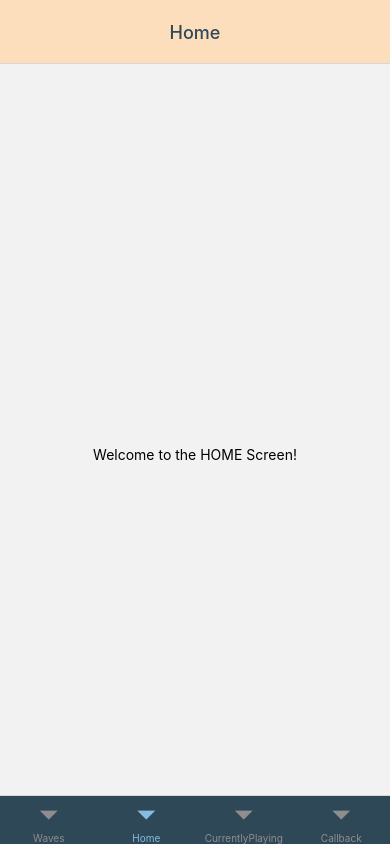
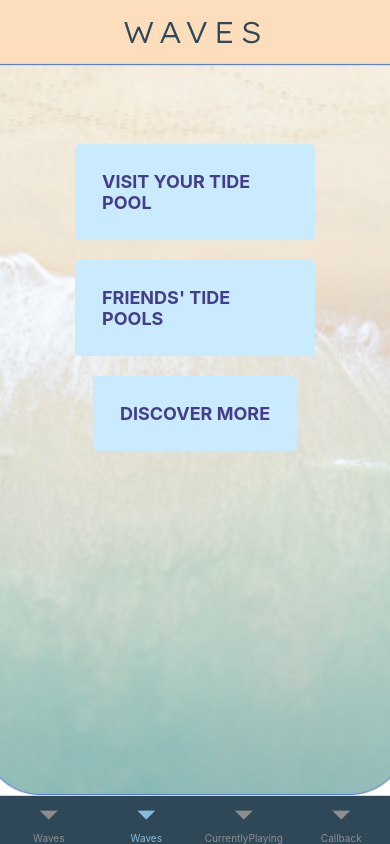
Before and after one commit to meera-develops/waves, a React Native app: screen /Home in a window 390 px wide. Built offline with nearby package versions, Linux system fonts and the light colour scheme.

Commit message:
updated home page

```diff
--- a/App.js
+++ b/App.js
@@ -78,8 +78,16 @@ export default function App() {
         />
         <Tab.Screen name="Home" component={HomeScreen}
         options={{
+          title: "Waves",
           headerStyle: {
             backgroundColor: "#fcddbc",
+          },
+          headerTitleStyle: {
+            color: "#2f4858",
+            fontFamily: 'lexend-era',
+            textTransform: 'uppercase',
+            letterSpacing: 5,
+            fontSize: 30,
           },
           headerTintColor: "#2f4858",
           headerTintStyle: { fontWeight: 'bold'},
--- a/screens/HomeScreen.js
+++ b/screens/HomeScreen.js
@@ -1,20 +1,78 @@
 import * as React from 'react';
-import { View, Text, StyleSheet } from 'react-native';
+import { View, Text, StyleSheet, Button, Alert, TouchableOpacity} from 'react-native';
+import { ImageBackground } from 'react-native-web';
+import background from '../assets/images/bgImage.jpg';
+import CurrentlyPlaying from './CurrentlyPlaying';
 
 const HomeScreen = () => {
+    const buttonAction = () => {
+        Alert.alert("Notice:","This is where redirect to currently playing will occur");
+    };
+    const buttonAction2 = () => {
+        Alert.alert("Notice:", "This is where you can view your friends' tide pools")
+    };
+    const buttonAction3 = () => {
+        Alert.alert("Notice:", "This is where you can discover more")
+    };
+
     return (
-        <View style={styles.container}>
-            <Text>Welcome to the HOME Screen!</Text>
-        </View>
+        <ImageBackground
+            source={background}
+            style={styles.background}
+        >
+            <View style={styles.container}>
+                {/* <Text>Text was here. maybe put user name here and move it to the top of the screen</Text> */}
+                {/* This is where it's going to redirect to currently playing page: */}
+                <TouchableOpacity onPress={() => buttonAction()} style={styles.buttonContainer}>
+                <Text style={styles.buttons}>
+                    VISIT YOUR TIDE POOL
+                </Text>
+                </TouchableOpacity>
+                <TouchableOpacity onPress={() => buttonAction2()} style={styles.buttonContainer}>
+                <Text style={styles.buttons}>
+                    FRIENDS' TIDE POOLS
+                </Text>
+                </TouchableOpacity>
+                <TouchableOpacity onPress={() => buttonAction3()} style={styles.buttonContainer}>
+                <Text style={styles.buttons}>
+                    DISCOVER MORE
+                </Text>
+                </TouchableOpacity>
+            </View>
+        </ImageBackground>
     );
 };
 
 const styles = StyleSheet.create({
     container: {
-      marginTop: 50,
+    //   marginTop: 50,
       flex: 1,
-      justifyContent: 'center',
+      justifyContent: 'flex-start',
       alignItems: 'center',
+      padding: 50,
+    },
+    background: {
+        flex: 1,
+        width: '100%',
+        height: '100%',
+        resizeMode: 'cover',
+        justifyContent: 'center',
+    },
+    buttonContainer: {
+        top:20,
+        backgroundColor: '#CAEAFE',
+        borderColor: '#CAEAFE',
+        padding: 25,
+        marginHorizontal: 25,
+        marginVertical: 10,
+        alignItems: 'stretch',
+        borderRadius: 5,
+        borderWidth: 2,
+      },
+      buttons: {
+        color: '#433D8B',
+        fontSize: 18,
+        fontWeight: 'bold'
     }
 });
 
```
